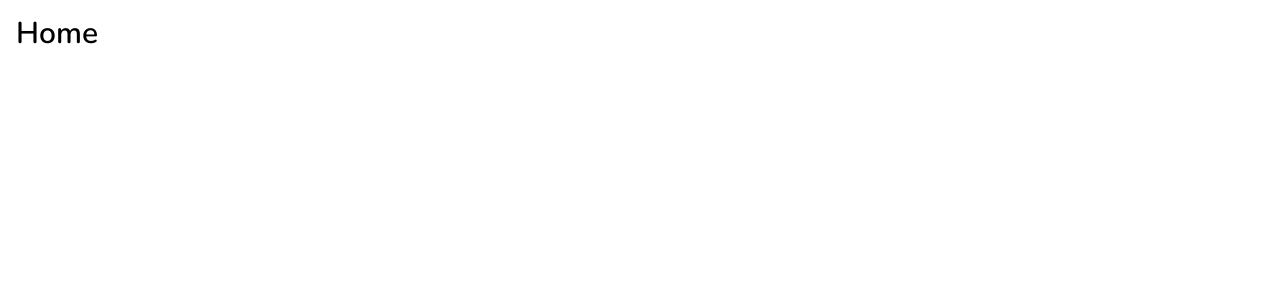
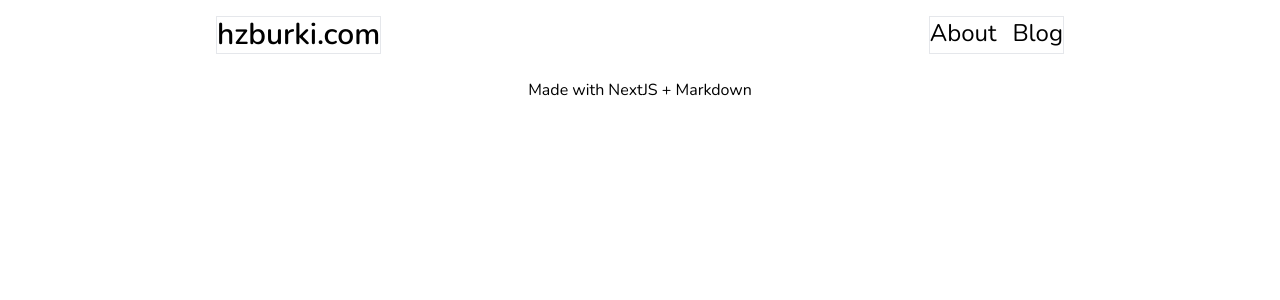
Before and after one commit to hzburki/personal-blog-v2, a Next.js app: page / in a window 1280 px wide. Shown: the top 300 px of the page. Built offline with nearby package versions, Linux system fonts and the light colour scheme.

Commit message:
main page header and footer done

```diff
--- a/app/page.tsx
+++ b/app/page.tsx
@@ -1,7 +1,30 @@
+import Link from "next/link";
+
 export default function Home() {
   return (
-    <div className="p-4">
-      <h1 className="text-3xl font-semibold font-nunito">Home</h1>
-    </div>
+    <main>
+      <header className="px-6 py-4 max-w-4xl mx-auto flex flex-col sm:flex-row sm:justify-between">
+        {/* Left Container */}
+        <div className="flex border text-3xl justify-center mb-2 sm:mb-0 sm:justify-start">
+          <Link
+            href="/"
+            className="hover:underline hover:font-bold font-semibold"
+          >
+            hzburki.com
+          </Link>
+        </div>
+
+        {/* Right Container */}
+        <div className="border text-2xl flex flex-row justify-evenly gap-4">
+          <Link className="hover:underline hover:font-bold" href="/about-me">
+            About
+          </Link>
+          <Link className="hover:underline hover:font-bold" href="/blog">
+            Blog
+          </Link>
+        </div>
+      </header>
+      <footer className="text-center py-2">Made with NextJS + Markdown</footer>
+    </main>
   );
 }
```
